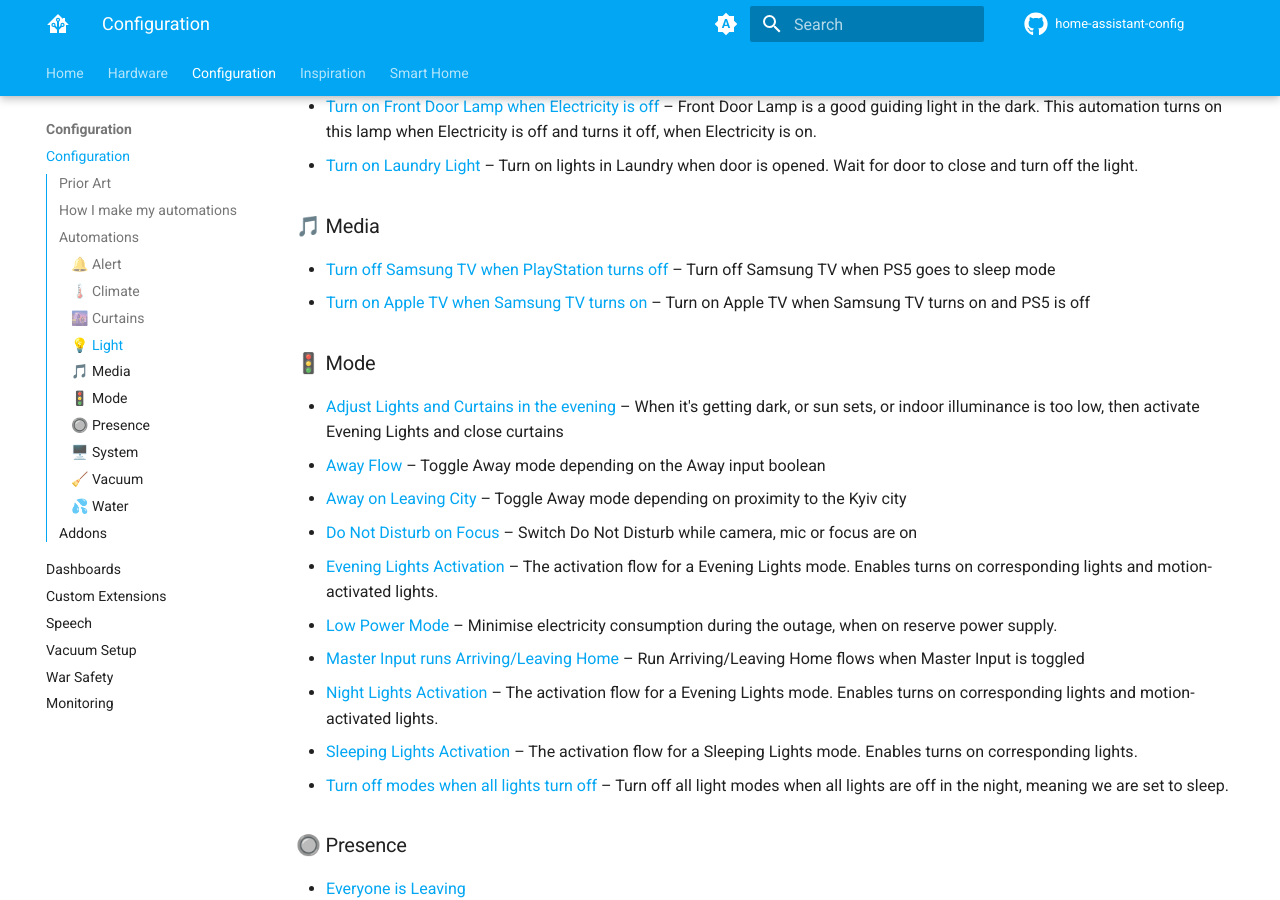
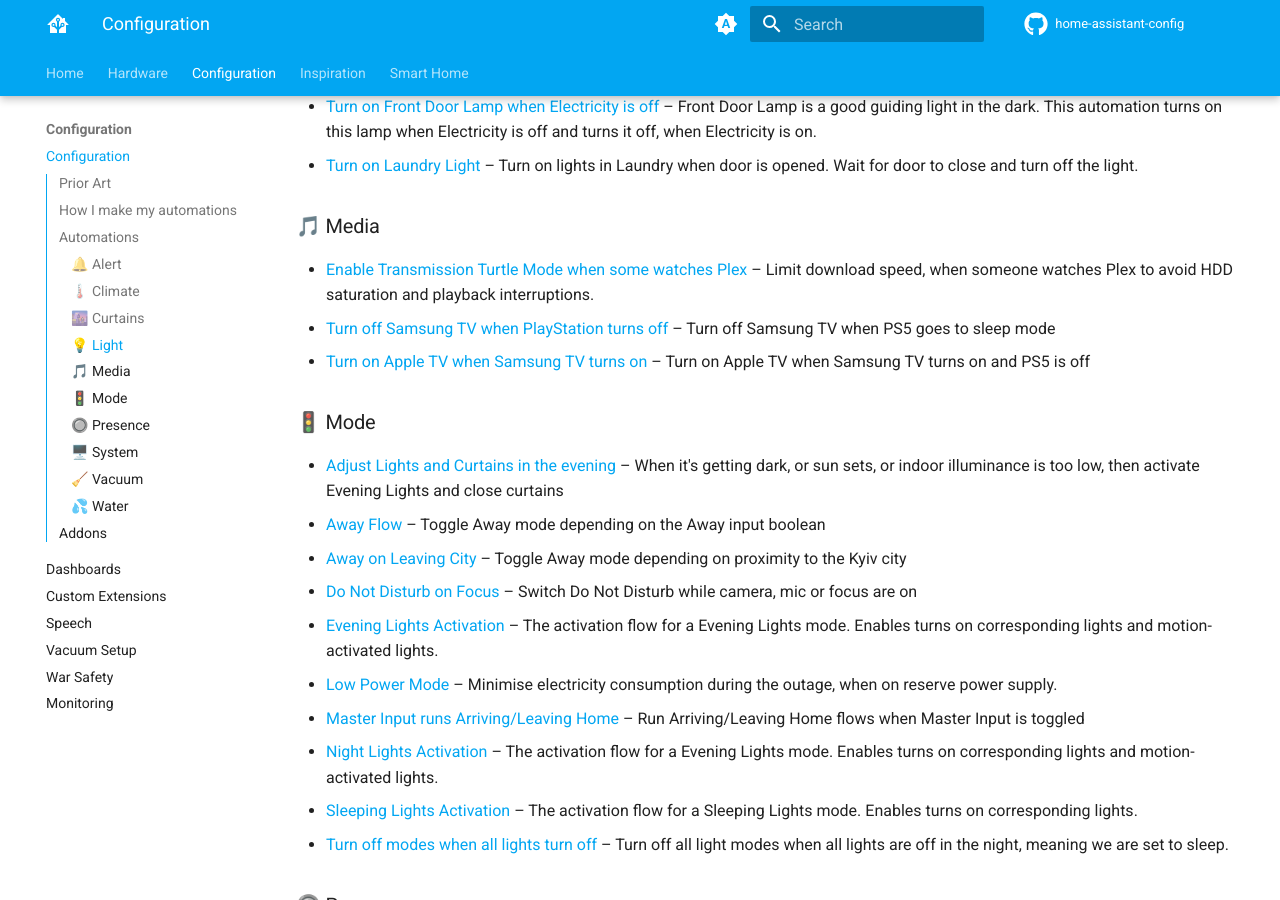
Before and after one commit to denysdovhan/home-assistant-config, an MkDocs documentation site: the page built from docs/config/index.md, in a window 1280 px wide and 900 px high, scrolled down 3269 px. Built offline with MkDocs 1.6.1 and Material for MkDocs 9.7.7, drawn with Linux system fonts in a browser that asks for light colours; comment, search, counter and statistics services are not loaded; part of the change alters nothing that is shown; some of the changed text lies outside the part shown.

Commit message:
docs: Update docs

```diff
--- a/docs/config/index.md
+++ b/docs/config/index.md
@@ -41,14 +41,14 @@ Here you can discover all of the automations powering my home. The list is autom
 1. [🌡️ Climate](#-climate) (8 automation)
 1. [🌆 Curtains](#-curtains) (3 automation)
 1. [💡 Light](#-light) (14 automation)
-1. [🎵 Media](#-media) (2 automation)
+1. [🎵 Media](#-media) (3 automation)
 1. [🚦 Mode](#-mode) (10 automation)
 1. [🔘 Presence](#-presence) (2 automation)
 1. [🖥️ System](#-system) (11 automation)
 1. [🧹 Vacuum](#-vacuum) (7 automation)
 1. [💦 Water](#-water) (2 automation)
 
-Total number of automations: **69**️
+Total number of automations: **70**️
 
 ### 🔔 Alert
 
@@ -99,6 +99,7 @@ Total number of automations: **69**️
 
 ### 🎵 Media
 
+- [Enable Transmission Turtle Mode when some watches Plex](https://github.com/denysdovhan/home-assistant-config/blob/9ff2a365ae41e27ddb5c0d6074cc071df4f6adf8/automations.yaml#L2767) – Limit download speed, when someone watches Plex to avoid HDD saturation and playback interruptions.
 - [Turn off Samsung TV when PlayStation turns off](https://github.com/denysdovhan/home-assistant-config/blob/9ff2a365ae41e27ddb5c0d6074cc071df4f6adf8/automations.yaml#L789) – Turn off Samsung TV when PS5 goes to sleep mode
 - [Turn on Apple TV when Samsung TV turns on](https://github.com/denysdovhan/home-assistant-config/blob/9ff2a365ae41e27ddb5c0d6074cc071df4f6adf8/automations.yaml#L813) – Turn on Apple TV when Samsung TV turns on and PS5 is off
 
```
